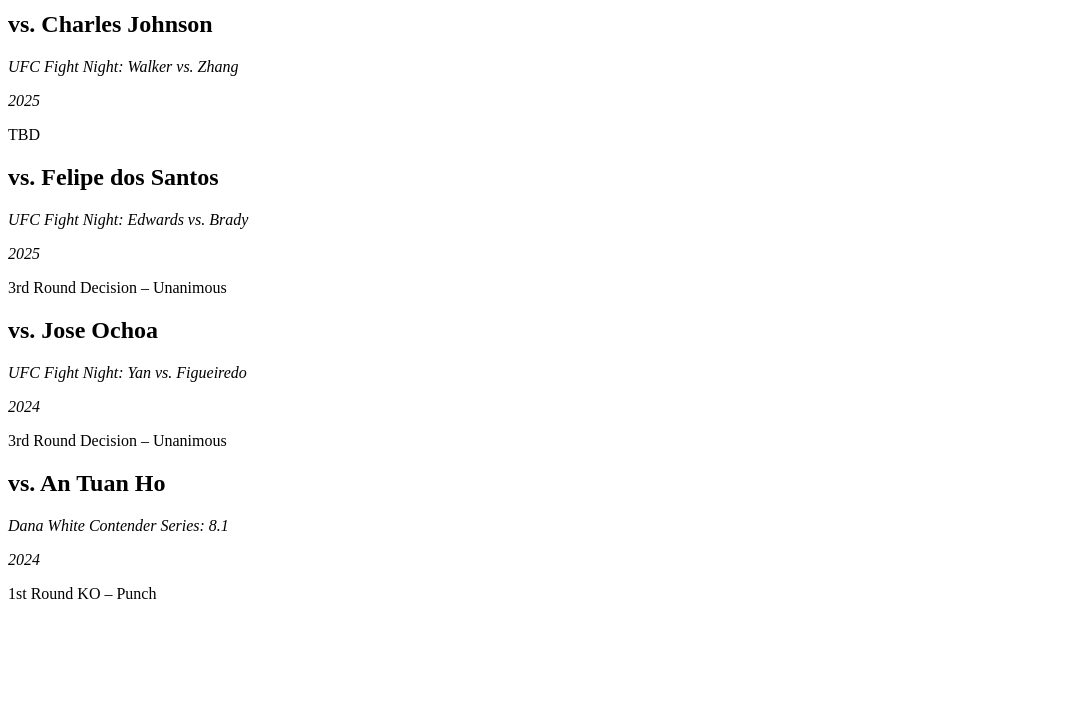
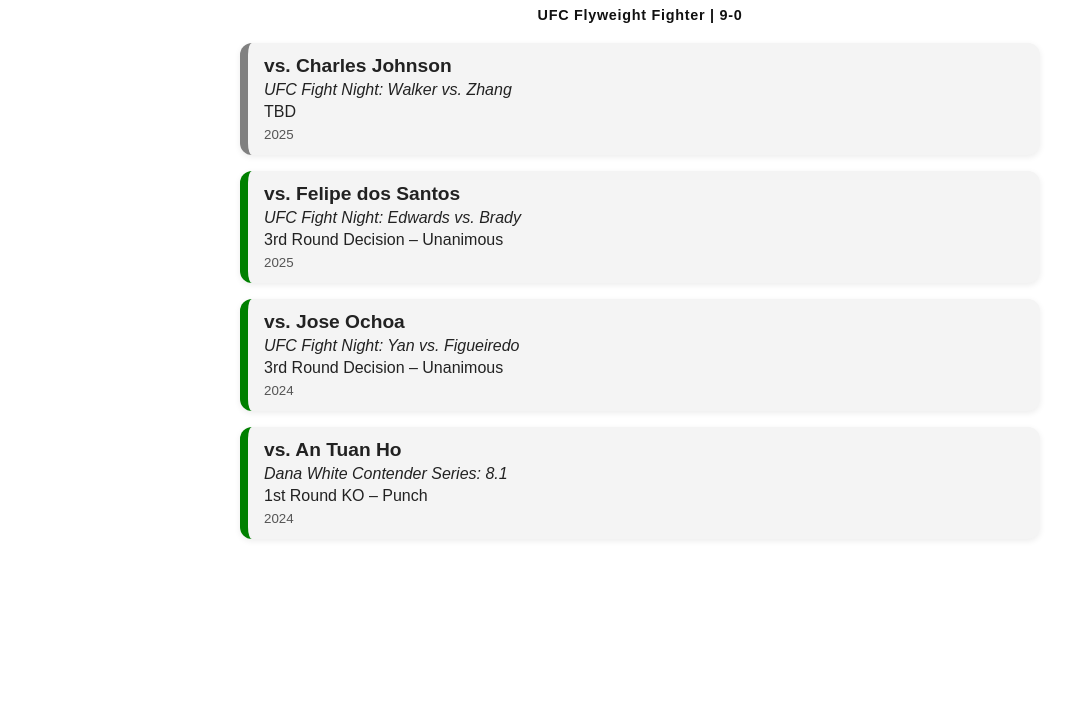
Before and after one commit to dove2250/ufc-records, a plain HTML site: page kavanagh.html in a window 1280 px wide. Shown: the part 93-800 px from the top of the page, without its empty margins (0-1087 px from the left). Drawn offline with Linux system fonts and the light colour scheme.

Commit message:
Update kavanagh.html

```diff
--- a/kavanagh.html
+++ b/kavanagh.html
@@ -1,30 +1,85 @@
+<!DOCTYPE html>
+<html lang="en">
+<head>
+    <meta charset="UTF-8">
+    <title>Lone’er Kavanagh - UFC Record</title>
+    <style>
+        p.subtitle {
+            font-family: "Microsoft YaHei", "黑体", Arial, sans-serif;
+            font-weight: 700;
+            font-size: 0.9em;
+            color: #111;
+            text-align: center;
+            margin-top: 0;
+            margin-bottom: 20px;
+            letter-spacing: 0.05em;
+        }
+        body {
+            font-family: Arial, sans-serif;
+            background: #ffffff;
+            color: #222;
+            padding: 20px;
+            max-width: 800px;
+            margin: auto;
+        }
+        .fight-card {
+            border-radius: 12px;
+            border-left: 8px solid gray;
+            padding: 12px 16px;
+            margin-bottom: 16px;
+            background: #f4f4f4;
+            box-shadow: 0 2px 6px rgba(0,0,0,0.08);
+        }
+        .fight-card.win { border-left-color: green; }
+        .fight-card.loss { border-left-color: red; }
+        .fight-card.draw, .fight-card.nc { border-left-color: orange; }
+        .fight-card h2 {
+            margin: 0;
+            font-size: 1.2em;
+            font-weight: bold;
+        }
+        .fight-card p {
+            margin: 4px 0;
+            font-size: 1em;
+        }
+        .fight-card small {
+            color: #555;
+        }
+        h1 {
+            text-align: center;
+        }
+    </style>
+</head>
+<body>
     <h1>Lone’er Kavanagh</h1>
     <p class="subtitle">UFC Flyweight Fighter | 9-0</p>
 
     <div class="fight-card">
         <h2>vs. Charles Johnson</h2>
         <p><em>UFC Fight Night: Walker vs. Zhang</em></p>
-    <p><em>2025</em></p>
         <p>TBD</p>
+        <small>2025</small>
     </div>
 
     <div class="fight-card win">
         <h2>vs. Felipe dos Santos</h2>
         <p><em>UFC Fight Night: Edwards vs. Brady</em></p>
-    <p><em>2025</em></p>
         <p>3rd Round Decision – Unanimous</p>
+        <small>2025</small>
     </div>
 
     <div class="fight-card win">
         <h2>vs. Jose Ochoa</h2>
         <p><em>UFC Fight Night: Yan vs. Figueiredo</em></p>
-    <p><em>2024</em></p>
         <p>3rd Round Decision – Unanimous</p>
+        <small>2024</small>
     </div>
 
     <div class="fight-card win">
         <h2>vs. An Tuan Ho</h2>
         <p><em>Dana White Contender Series: 8.1</em></p>
-    <p><em>2024</em></p>
         <p>1st Round KO – Punch</p>
+        <small>2024</small>
     </div>
+</body>
+</html>
```
Lines whose indentation alone changed are shown as unchanged.
